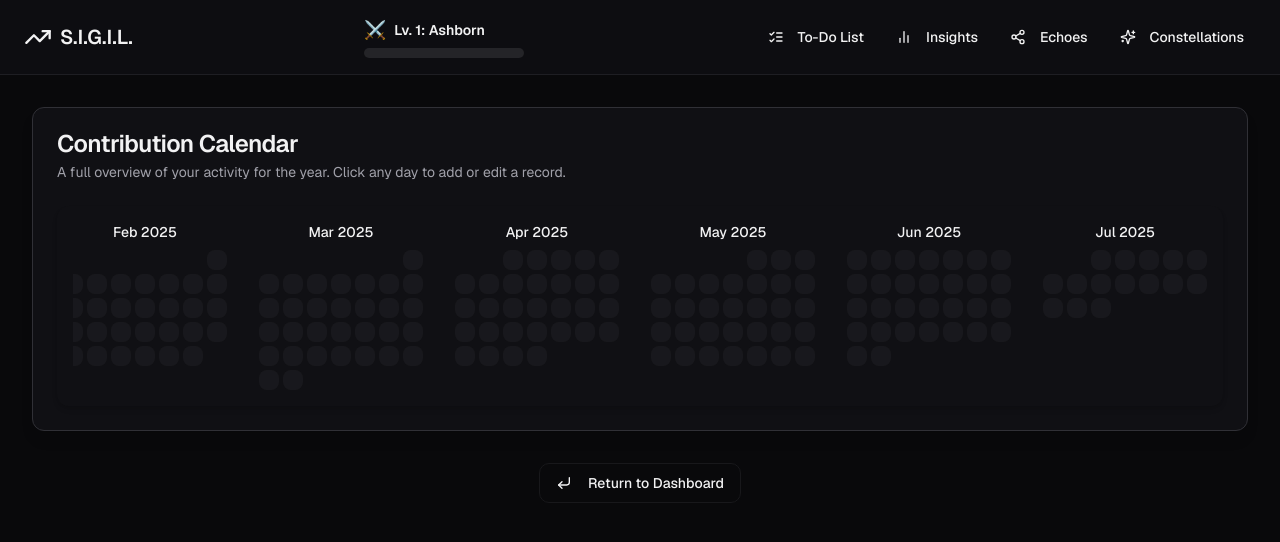
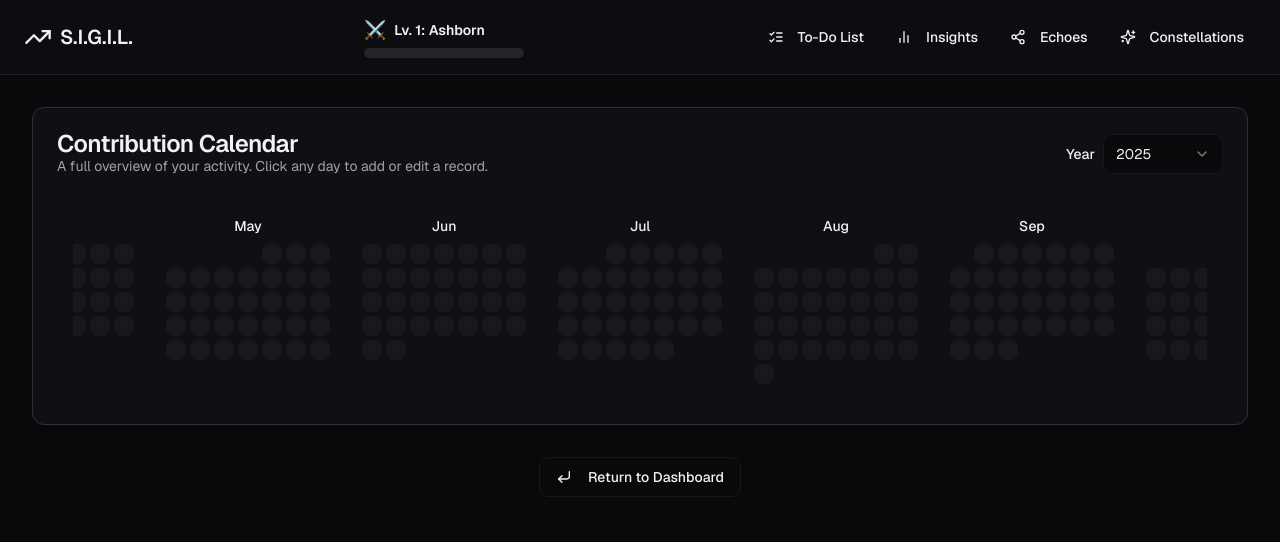
Before and after one commit to Abhi9818-max/SIGIL-clean, a Next.js app: page /calendar in a window 1280 px wide. Shown: the top 542 px of the page. Built offline with nearby package versions, Linux system fonts and the light colour scheme.

Commit message:
yes do that

```diff
--- a/src/app/calendar/page.tsx
+++ b/src/app/calendar/page.tsx
@@ -1,22 +1,31 @@
 
 "use client";
 
-import React, { useState } from 'react';
+import React, { useState, useMemo } from 'react';
 import Header from '@/components/layout/Header';
 import ContributionGraph from '@/components/records/ContributionGraph';
 import RecordModal from '@/components/records/RecordModal';
 import { Button } from '@/components/ui/button';
 import Link from 'next/link';
-import { CornerDownLeft } from 'lucide-react';
-import { format } from 'date-fns';
+import { CornerDownLeft, Calendar } from 'lucide-react';
+import { format, getYear } from 'date-fns';
 import { useUserRecords } from '@/components/providers/UserRecordsProvider';
 import { cn } from '@/lib/utils';
 import { Card, CardContent, CardDescription, CardHeader, CardTitle } from '@/components/ui/card';
+import {
+  Select,
+  SelectContent,
+  SelectItem,
+  SelectTrigger,
+  SelectValue,
+} from "@/components/ui/select";
+import { Label } from '@/components/ui/label';
 
 export default function CalendarPage() {
   const [isRecordModalOpen, setIsRecordModalOpen] = useState(false);
   const [selectedDateForModal, setSelectedDateForModal] = useState<string | null>(null);
   const { getUserLevelInfo, taskDefinitions, records } = useUserRecords();
+  const [selectedYear, setSelectedYear] = useState<number>(getYear(new Date()));
 
   const handleDayClick = (date: string) => {
     setSelectedDateForModal(date);
@@ -31,6 +40,12 @@ export default function CalendarPage() {
   const levelInfo = getUserLevelInfo();
   const pageTierClass = levelInfo ? `page-tier-group-${levelInfo.tierGroup}` : 'page-tier-group-1';
 
+  const availableYears = useMemo(() => {
+    const years = new Set(records.map(r => getYear(new Date(r.date))));
+    years.add(getYear(new Date())); // Ensure current year is always an option
+    return Array.from(years).sort((a, b) => b - a);
+  }, [records]);
+
   return (
     <>
       <div className={cn("min-h-screen flex flex-col", pageTierClass)}>
@@ -41,11 +56,29 @@ export default function CalendarPage() {
         <main className="flex-grow container mx-auto p-4 md:p-8 animate-fade-in-up">
            <Card className="shadow-lg w-full max-w-7xl mx-auto">
              <CardHeader>
-                <CardTitle>Contribution Calendar</CardTitle>
-                <CardDescription>A full overview of your activity for the year. Click any day to add or edit a record.</CardDescription>
+                <div className="flex flex-col sm:flex-row justify-between sm:items-center gap-4">
+                  <div>
+                    <CardTitle>Contribution Calendar</CardTitle>
+                    <CardDescription>A full overview of your activity. Click any day to add or edit a record.</CardDescription>
+                  </div>
+                  <div className="flex items-center gap-2">
+                    <Label htmlFor="year-select" className="flex-shrink-0">Year</Label>
+                    <Select value={String(selectedYear)} onValueChange={(value) => setSelectedYear(Number(value))}>
+                      <SelectTrigger className="w-[120px]" id="year-select">
+                        <SelectValue placeholder="Select year" />
+                      </SelectTrigger>
+                      <SelectContent>
+                        {availableYears.map(year => (
+                          <SelectItem key={year} value={String(year)}>{year}</SelectItem>
+                        ))}
+                      </SelectContent>
+                    </Select>
+                  </div>
+                </div>
              </CardHeader>
              <CardContent>
                 <ContributionGraph
+                    year={selectedYear}
                     onDayClick={handleDayClick}
                     selectedTaskFilterId={null} // Show all tasks on this view
                     displayMode="full"
--- a/src/components/records/ContributionGraph.tsx
+++ b/src/components/records/ContributionGraph.tsx
@@ -10,12 +10,14 @@ import { ScrollArea, ScrollBar } from "@/components/ui/scroll-area";
 import { getMonth, parseISO, isFuture, format, getYear } from 'date-fns';
 
 interface ContributionGraphProps {
+  year?: number; // Optional: for selecting a specific year
   onDayClick: (date: string) => void;
   selectedTaskFilterId: string | null;
   displayMode?: 'full' | 'current_month';
 }
 
 const ContributionGraph: React.FC<ContributionGraphProps> = ({
+  year,
   onDayClick,
   selectedTaskFilterId,
   displayMode = 'current_month'
@@ -31,15 +33,16 @@ const ContributionGraph: React.FC<ContributionGraphProps> = ({
 
   const monthlyGraphData: MonthColumn[] = React.useMemo(() => {
     if (!clientToday || taskDefinitions.length === 0) return [];
-    return getMonthlyGraphData(records, taskDefinitions, selectedTaskFilterId, clientToday, displayMode);
-  }, [records, taskDefinitions, clientToday, selectedTaskFilterId, displayMode]);
+    return getMonthlyGraphData(records, taskDefinitions, selectedTaskFilterId, clientToday, displayMode, year);
+  }, [records, taskDefinitions, clientToday, selectedTaskFilterId, displayMode, year]);
 
   useEffect(() => {
     if (clientToday && monthlyGraphData.length > 0 && displayMode === 'full') {
-      const currentMonthKey = `${getYear(clientToday)}-${getMonth(clientToday)}`;
+      const currentMonthKey = `${year || getYear(clientToday)}-${getMonth(clientToday)}`;
       const targetMonthEl = monthColumnRefs.current.get(currentMonthKey);
+      const isViewingCurrentYear = (year || getYear(clientToday)) === getYear(new Date());
 
-      if (targetMonthEl && scrollAreaRef.current) {
+      if (targetMonthEl && scrollAreaRef.current && isViewingCurrentYear) {
         const viewport = scrollAreaRef.current.querySelector('[data-radix-scroll-area-viewport]');
         if (viewport) {
             const scrollAreaWidth = viewport.clientWidth;
@@ -54,7 +57,7 @@ const ContributionGraph: React.FC<ContributionGraphProps> = ({
         }
       }
     }
-  }, [monthlyGraphData, clientToday, displayMode]);
+  }, [monthlyGraphData, clientToday, displayMode, year]);
 
   if (!clientToday || (monthlyGraphData.length === 0 && taskDefinitions.length > 0)) {
     return <div className="p-4 text-center text-muted-foreground">Loading graph data...</div>;
@@ -67,33 +70,10 @@ const ContributionGraph: React.FC<ContributionGraphProps> = ({
 
   return (
     <div className="p-4 rounded-lg shadow-md bg-card">
-      <div className="flex gap-x-8">
-        {displayMode === 'current_month' && firstMonthData ? (
-          <div className="flex flex-col items-center flex-shrink-0">
-            <div className="text-sm font-medium mb-2 text-center h-5 flex items-center">{firstMonthData.monthLabel}</div>
-            <div className="grid grid-cols-7 grid-rows-6 gap-1.5 sm:gap-1">
-              {firstMonthData.weeks.flat().map((day, dayIdx) => (
-                 day.isPlaceholder ? (
-                    <div key={`ph-${dayIdx}`} className="w-4 h-4 sm:w-5 sm:h-5 rounded-sm" />
-                  ) : (
-                    <div key={day.date} className="w-4 h-4 sm:w-5 sm:h-5">
-                      <DaySquare
-                        day={day as DayData}
-                        onClick={() => {
-                          const clickedDate = parseISO(day.date);
-                          if (!isFuture(clickedDate) || format(clickedDate, 'yyyy-MM-dd') === format(new Date(), 'yyyy-MM-dd')) {
-                            onDayClick(day.date);
-                          }
-                        }}
-                      />
-                    </div>
-                  )
-              ))}
-            </div>
-          </div>
-        ) : (
+      <div className="flex gap-x-5 sm:gap-x-8">
+
         <ScrollArea className="w-full whitespace-nowrap" ref={scrollAreaRef}>
-            <div className="flex gap-x-8">
+          <div className="flex gap-x-5 sm:gap-x-8">
             {monthlyGraphData.map((monthCol) => (
               <div
                 key={monthCol.monthLabel}
@@ -107,9 +87,9 @@ const ContributionGraph: React.FC<ContributionGraphProps> = ({
                 <div className="grid grid-cols-7 grid-rows-6 gap-1.5 sm:gap-1">
                   {monthCol.weeks.flat().map((day, dayIdx) => (
                     day.isPlaceholder ? (
-                        <div key={`ph-${day.date}-${dayIdx}`} className="w-4 h-4 sm:w-5 sm:h-5 rounded-sm" />
+                      <div key={`ph-${day.date}-${dayIdx}`} className="w-5 h-5 sm:w-5 sm:h-5 rounded-sm" />
                     ) : (
-                        <div key={day.date} className="w-4 h-4 sm:w-5 sm:h-5">
+                      <div key={day.date} className="w-5 h-5 sm:w-5 sm:h-5">
                         <DaySquare
                           day={day as DayData}
                           onClick={() => {
@@ -128,7 +108,6 @@ const ContributionGraph: React.FC<ContributionGraphProps> = ({
           </div>
           <ScrollBar orientation="horizontal" />
         </ScrollArea>
-        )}
       </div>
     </div>
   );
--- a/src/lib/date-utils.ts
+++ b/src/lib/date-utils.ts
@@ -13,6 +13,8 @@ import {
   eachDayOfInterval,
   subWeeks,
   endOfDay,
+  startOfYear,
+  endOfYear
 } from 'date-fns';
 import type { RecordEntry, MonthColumn, MonthlyDayData, TaskDefinition } from '@/types';
 import { getContributionLevel, DEFAULT_TASK_COLOR, NUM_WEEKS_TO_DISPLAY } from './config';
@@ -22,14 +24,29 @@ export const getMonthlyGraphData = (
   taskDefinitions: TaskDefinition[],
   filterByTaskId: string | null = null,
   currentSystemDate: Date,
-  displayMode: 'full' | 'current_month' = 'current_month'
+  displayMode: 'full' | 'current_month' = 'current_month',
+  year?: number
 ): MonthColumn[] => {
   const today = startOfDay(currentSystemDate);
   const monthlyDataMap = new Map<string, { monthLabel: string; year: number; month: number; days: MonthlyDayData[] }>();
 
   // Determine the date range
-  const endDate = endOfDay(today);
-  const startDate = startOfDay(displayMode === 'current_month' ? startOfMonth(today) : subWeeks(today, NUM_WEEKS_TO_DISPLAY -1));
+  let startDate: Date;
+  let endDate: Date;
+
+  if (year) {
+    // If a specific year is provided, show the whole year
+    startDate = startOfYear(new Date(year, 0, 1));
+    endDate = endOfYear(new Date(year, 11, 31));
+  } else if (displayMode === 'full') {
+    // Default full view: 52-week rolling period
+    endDate = endOfDay(today);
+    startDate = startOfDay(subWeeks(today, NUM_WEEKS_TO_DISPLAY - 1));
+  } else {
+    // Current month view for the dashboard
+    startDate = startOfMonth(today);
+    endDate = endOfDay(today);
+  }
 
   const allDaysInRange = eachDayOfInterval({ start: startDate, end: endDate });
 
@@ -52,7 +69,7 @@ export const getMonthlyGraphData = (
 
     if (!monthlyDataMap.has(monthKey)) {
       monthlyDataMap.set(monthKey, {
-        monthLabel: format(dateObj, 'MMM yyyy'),
+        monthLabel: format(dateObj, 'MMM'),
         year,
         month,
         days: [],
```
Lines whose indentation alone changed are shown as unchanged.
